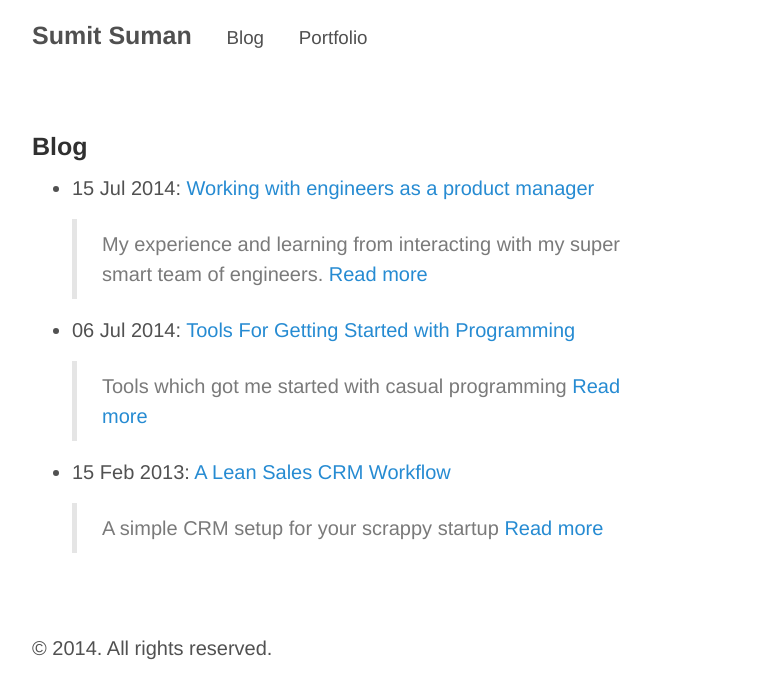
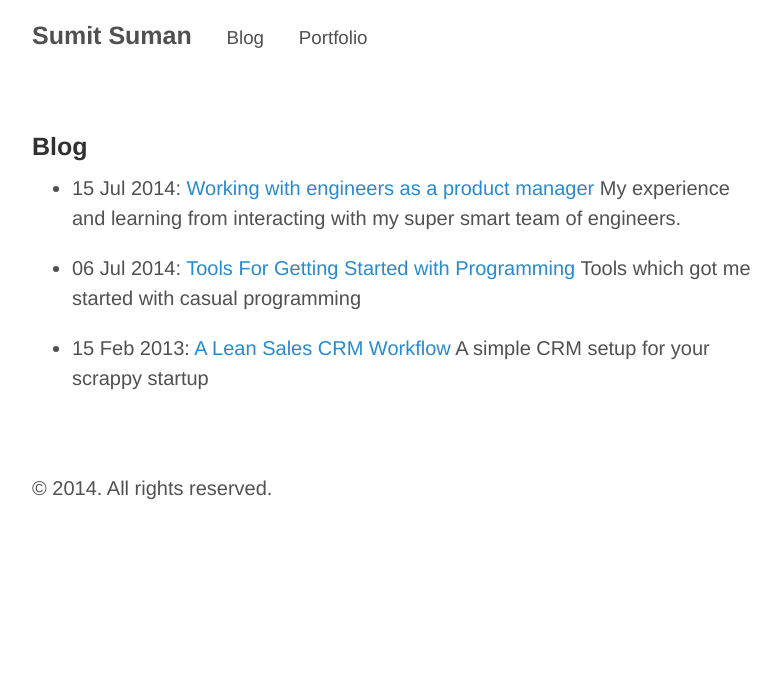
Before and after one commit to sumitsuman/sumitsuman.github.io, a Jekyll site: the page built from blog.md, in a window 1280 px wide. Shown: the top 699 px of the page, without its empty margins (248-1029 px from the left). Built offline with Jekyll 4.4.1, drawn with Linux system fonts in a browser that asks for light colours; Markdown is read by kramdown in place of the engine named in the settings.

Commit message:
blog formatting

```diff
--- a/blog.md
+++ b/blog.md
@@ -5,5 +5,5 @@ title: Blog
 
 {% for post in site.posts %}
   * {{ post.date | date_to_string }}: [ {{ post.title }} ]({{ post.url }})
-> {{ post.excerpt }} [Read more]({{ post.url }})
+  {{ post.excerpt }}
 {% endfor %}
```
